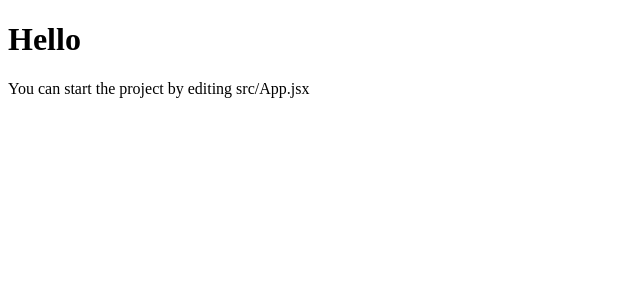
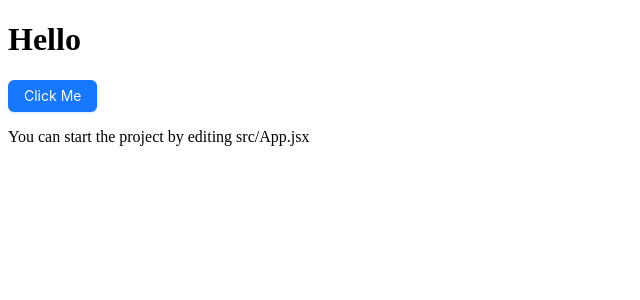
Before and after one commit to Manvendra2509/Blockchain-Whistleblower-Application, a React (Vite) app in the folder frontend/: page / in a window 1280 px wide. Shown: the top 300 px of the page, without its empty margins (0-640 px from the left). Built offline with nearby package versions, Linux system fonts and the light colour scheme.

Commit message:
added antd

```diff
--- a/frontend/package.json
+++ b/frontend/package.json
@@ -9,6 +9,7 @@
     "preview": "vite preview"
   },
   "dependencies": {
+    "antd": "^5.3.3",
     "react": "^18.2.0",
     "react-dom": "^18.2.0"
   },
--- a/frontend/src/App.jsx
+++ b/frontend/src/App.jsx
@@ -1,14 +1,11 @@
-import { useState } from 'react'
-import reactLogo from './assets/react.svg'
-import viteLogo from '/vite.svg'
-import './App.css'
-
+import React from 'react';
+import { Button } from "antd";
 function App() {
-  const [count, setCount] = useState(0)
 
   return (
     <div className="App">
        <h1>Hello</h1>
+       <Button type="primary">Click Me</Button>
        <p>You can start the project by editing src/App.jsx</p>
     </div>
   )
```
Also changed, not shown: 1 other file (tests, documents, lock files or other folders).
